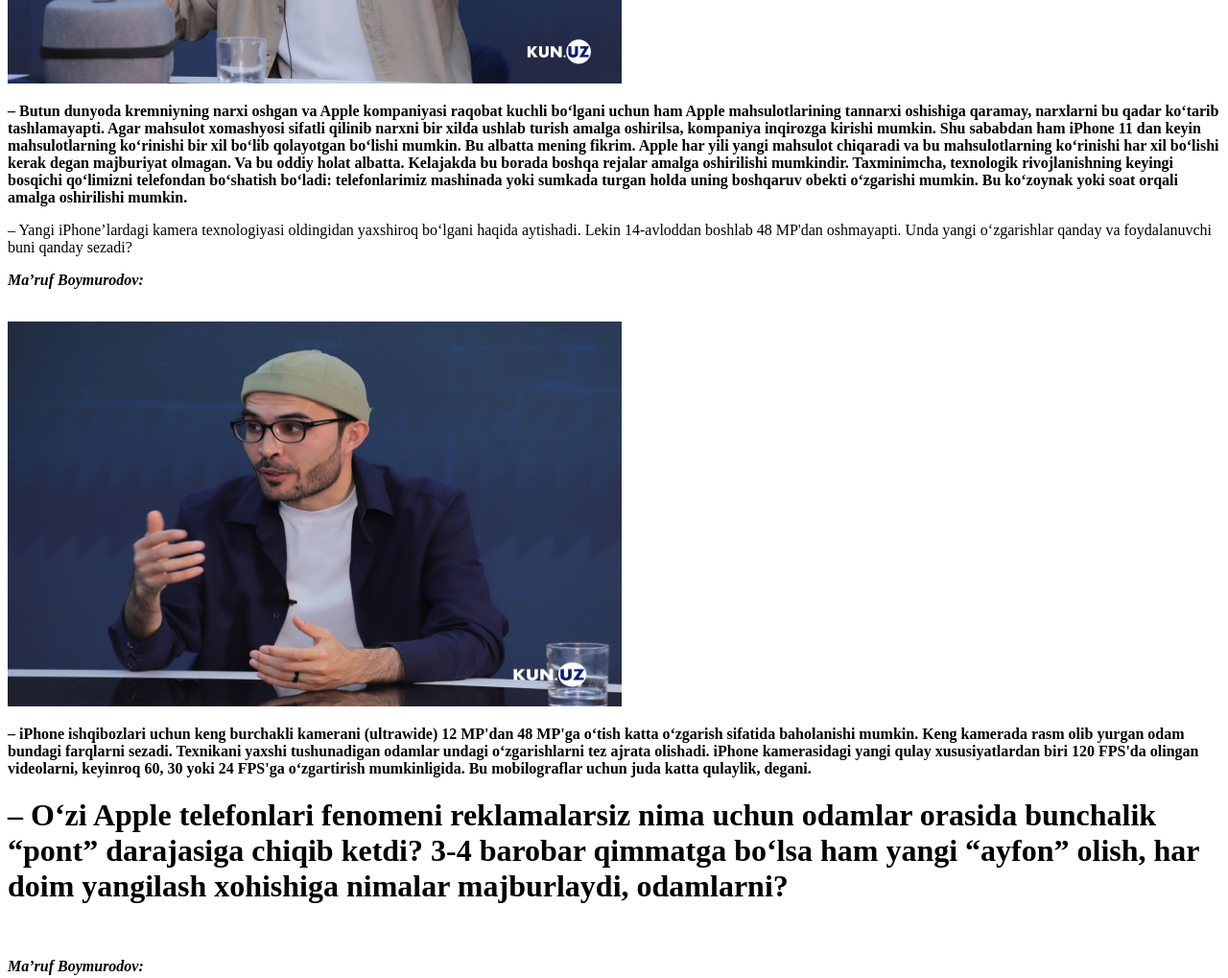
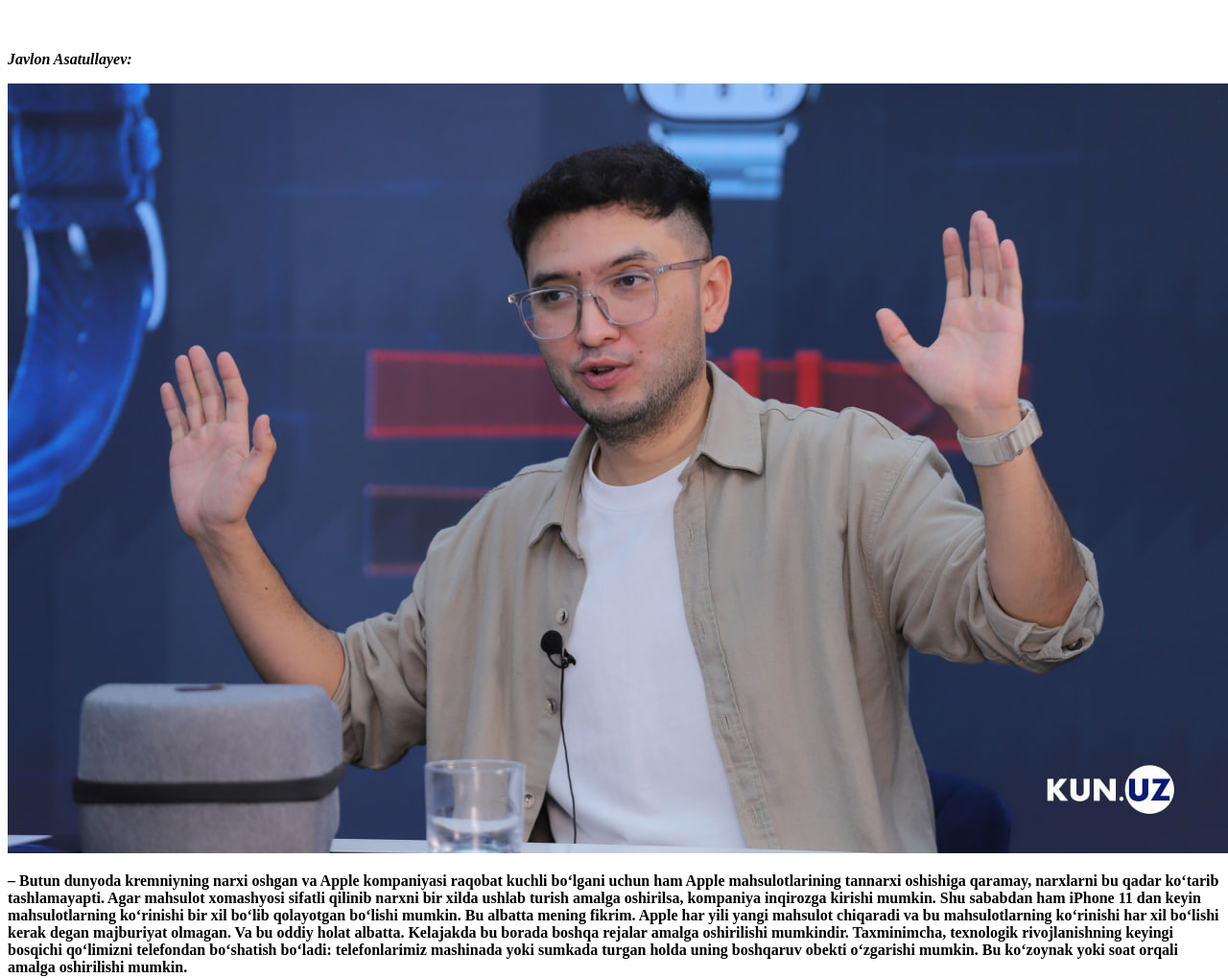
Before and after one commit to bexr1uz/Iphone-16, a plain HTML site: page index.html in a window 1280 px wide. Shown: the part 1577-2596 px from the top of the page at 96% size. Drawn offline with Linux system fonts and the light colour scheme.

Commit message:
Update index.html

```diff
--- a/index.html
+++ b/index.html
@@ -13,7 +13,7 @@
 <p><b><i>Javlon Asatullayev:</i></b></p>
 <br>
 <p>– Men iPhone’ning yangi ko‘rinishi qanday bo‘lar ekan degan savolni oldimga qo‘ymagandim, chunki bu haqida taxminlarim bor edi. Buni<a href="https://kun.uz/news/2024/06/11/apple-si-xususiyatlarini-smartfonlar-va-boshqa-gadjetlarga-qoshadi"  target ="_blank"> WWDC taqdimotida </a> ko‘rib bo‘lgandim. Va biz foydalanayotgan smartfonlar o‘z o‘rnini AI iPhone'larga bo‘shatyapti. Ya’ni sun’iy intellekt boshqaruvidagi telefonlar davriga yetib kelmoqdamiz. Va o‘z savollarimga WW DC taqdimotida javob olgandim va 9 sentabrdagi taqdimotdan biror katta yangilik kutmagan edim</p>
-<img src="1.jpg" width="640" height="401">
+<img src="1.jpg">
 <p><b><i>Ma’ruf Boymurodov:</i></b></p>
 <br>
 <p>– Men ham Javlon akaning fikrlariga qo‘shilaman. Yildan yilga qurilmalarning dizayni va tuzilishini taxmin qilish imkoni oshmoqda. iPhone 16 Pro'ning ham qanday dizaynda bo‘lishi oldindan ma’lum edi. Apple watch'lar borasida katta narsani kutishgan bo‘lishsa ham 10 yillikdagi so‘nggi mahsulot deb taqdim qilingan bo‘lsa, bu oxirgi 3 yillikda shunday shaklda chiqishni davom etadi. Bundan o‘zgacha shaklda watch'lar chiqmaydi menimcha. Ammo quloqchinlar bo‘yicha ko‘proq narsani kutgandim. Kutganimdan ancha kamroq narsa taqdim qilindi.</p>
@@ -21,12 +21,12 @@
 <h1>– Yangi “ayfon” 16'ning dizayni men ko‘rgan yoki o‘qigan odamlarning ko‘pchiligi tanqid qildi, 11 avloddan buyon deyarli o‘zgarish yo‘qligi aytilmoqda. Yangi mobil qurilmalarning o‘zgarishi sizningcha sekinlashib qolmadimi yoki Apple yangicha dizaynlar uchun ilhom topolmayaptimi?</h1>
 <br>
 <p><b><i>Javlon Asatullayev:</i></b></p>
-<img src="2.jpg" width="640" height="401">
+<img src="2.jpg">
 <p><b>– Butun dunyoda kremniyning narxi oshgan va Apple kompaniyasi raqobat kuchli bo‘lgani uchun ham Apple mahsulotlarining tannarxi oshishiga qaramay, narxlarni bu qadar ko‘tarib tashlamayapti. Agar mahsulot xomashyosi sifatli qilinib narxni bir xilda ushlab turish amalga oshirilsa, kompaniya inqirozga kirishi mumkin. Shu sababdan ham iPhone 11 dan keyin mahsulotlarning ko‘rinishi bir xil bo‘lib qolayotgan bo‘lishi mumkin. Bu albatta mening fikrim. Apple har yili yangi mahsulot chiqaradi va bu mahsulotlarning ko‘rinishi har xil bo‘lishi kerak degan majburiyat olmagan. Va bu oddiy holat albatta. Kelajakda bu borada boshqa rejalar amalga oshirilishi mumkindir. Taxminimcha, texnologik rivojlanishning keyingi bosqichi qo‘limizni telefondan bo‘shatish bo‘ladi: telefonlarimiz mashinada yoki sumkada turgan holda uning boshqaruv obekti o‘zgarishi mumkin. Bu ko‘zoynak yoki soat orqali amalga oshirilishi mumkin.</p></b>
 <p>– Yangi iPhoneʼlardagi kamera texnologiyasi oldingidan yaxshiroq bo‘lgani haqida aytishadi. Lekin 14-avloddan boshlab 48 MP'dan oshmayapti. Unda yangi o‘zgarishlar qanday va foydalanuvchi buni qanday sezadi?</p>
 <p><b><i>Ma’ruf Boymurodov:</i></b></p>
 <br>
-<img src="3.jpg" width="640" height="401">
+<img src="3.jpg">
 <p><b>– iPhone ishqibozlari uchun keng burchakli kamerani (ultrawide) 12 MP'dan 48 MP'ga o‘tish katta o‘zgarish sifatida baholanishi mumkin. Keng kamerada rasm olib yurgan odam bundagi farqlarni sezadi. Texnikani yaxshi tushunadigan odamlar undagi o‘zgarishlarni tez ajrata olishadi. iPhone kamerasidagi yangi qulay xususiyatlardan biri 120 FPS'da olingan videolarni, keyinroq 60, 30 yoki 24 FPS'ga o‘zgartirish mumkinligida. Bu mobilograflar uchun juda katta qulaylik, degani.</p></b>
 <h1>– O‘zi Apple telefonlari fenomeni reklamalarsiz nima uchun odamlar orasida bunchalik “pont” darajasiga chiqib ketdi? 3-4 barobar qimmatga bo‘lsa ham yangi “ayfon” olish, har doim yangilash xohishiga nimalar majburlaydi, odamlarni?</h1>
 <br>
```
